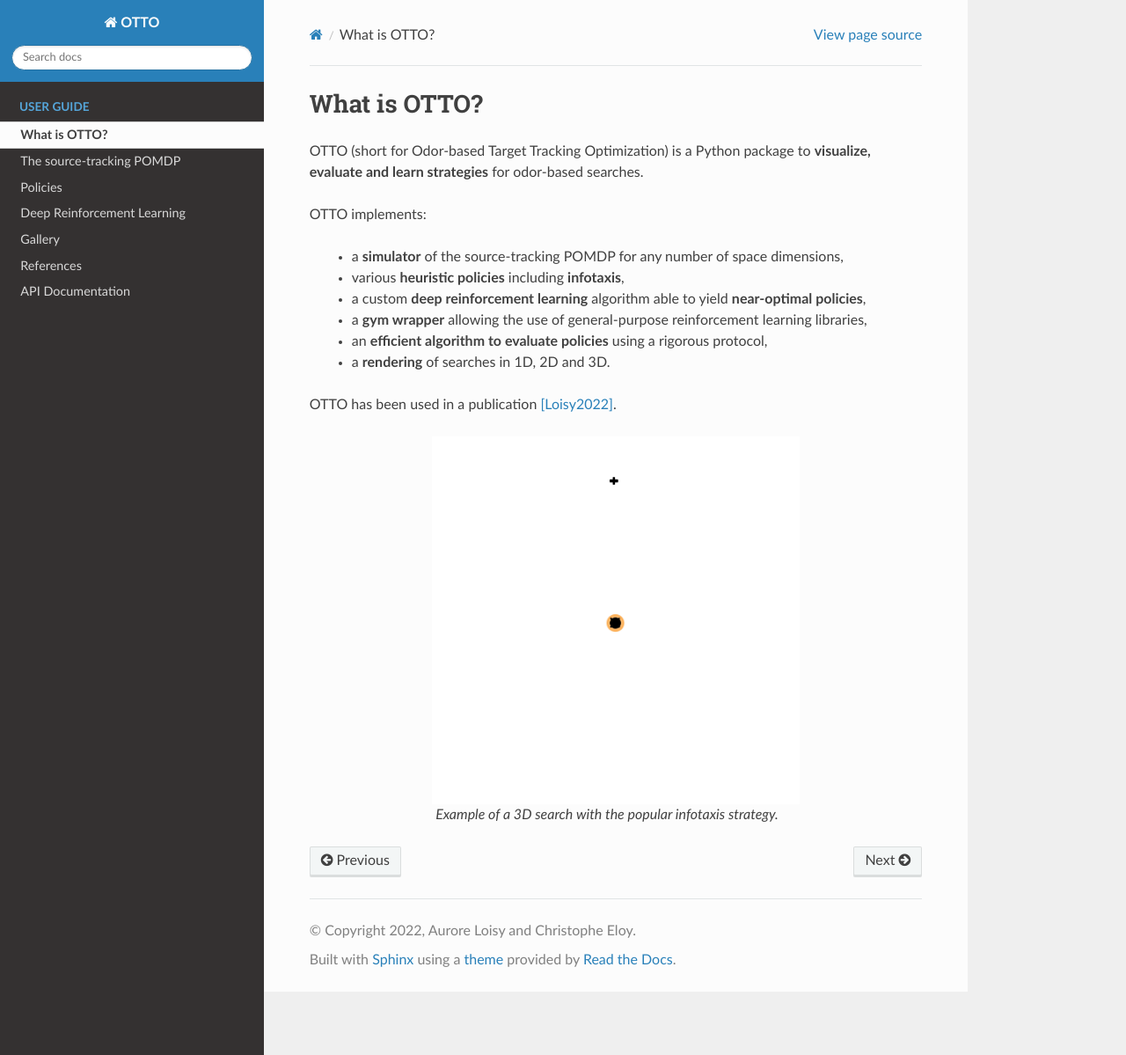
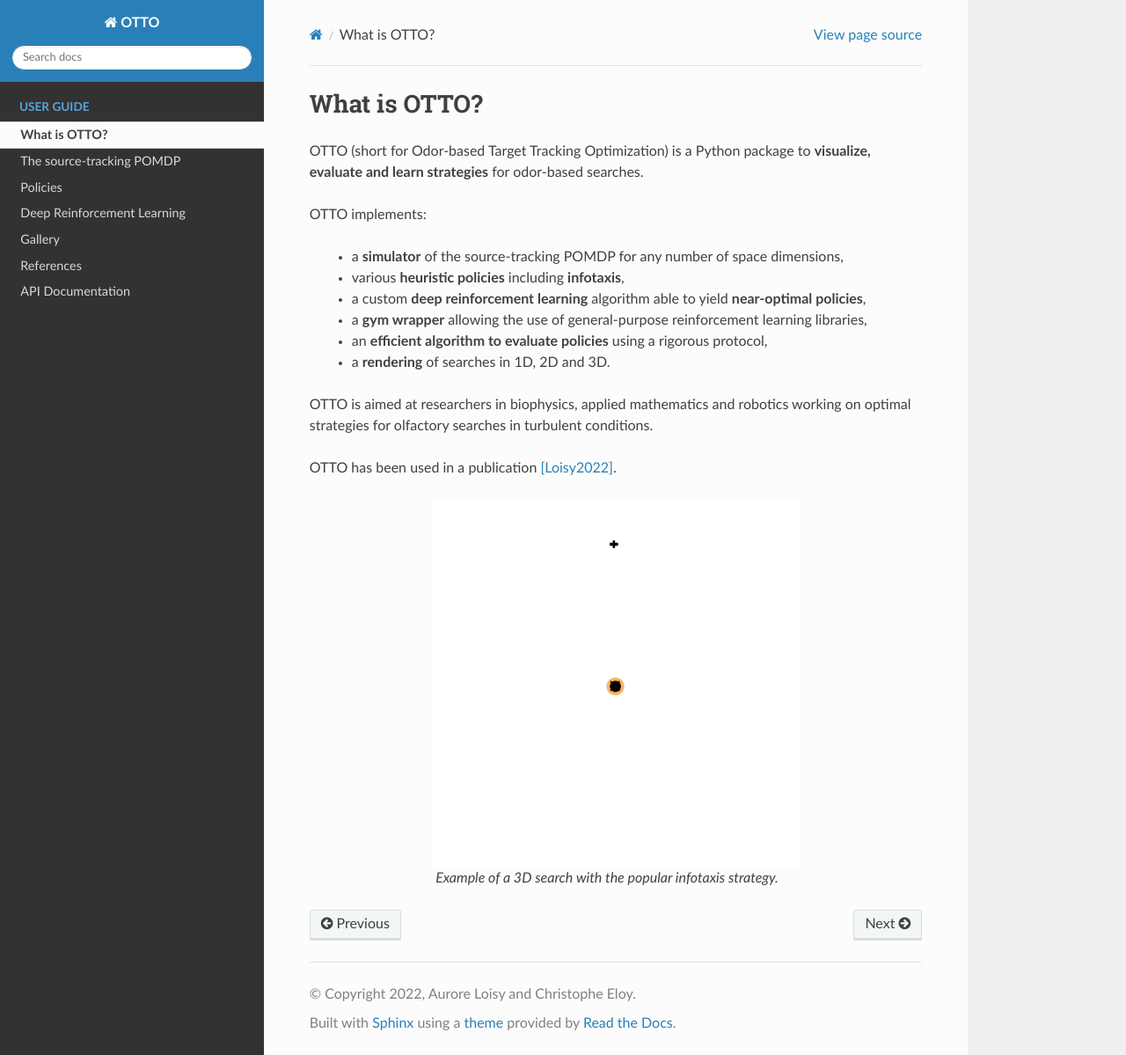
Before and after one commit to C0PEP0D/otto, a Sphinx documentation site: the page built from docs/what.rst, in a window 1280 px wide and 1199 px high. Shown: the whole window at 88% size. Built offline with Sphinx 7.4.7 and the Read the Docs theme 2.0.0, drawn with Linux system fonts in a browser that asks for light colours.

Commit message:
added target audience

```diff
--- a/docs/what.rst
+++ b/docs/what.rst
@@ -13,6 +13,8 @@ OTTO implements:
   - an **efficient algorithm to evaluate policies** using a rigorous protocol,
   - a **rendering** of searches in 1D, 2D and 3D.
 
+OTTO is aimed at researchers in biophysics, applied mathematics and robotics working on optimal strategies for olfactory searches in turbulent conditions.
+
 OTTO has been used in a publication [Loisy2022]_.
 
 .. figure:: gifs/3D_search.gif
```
